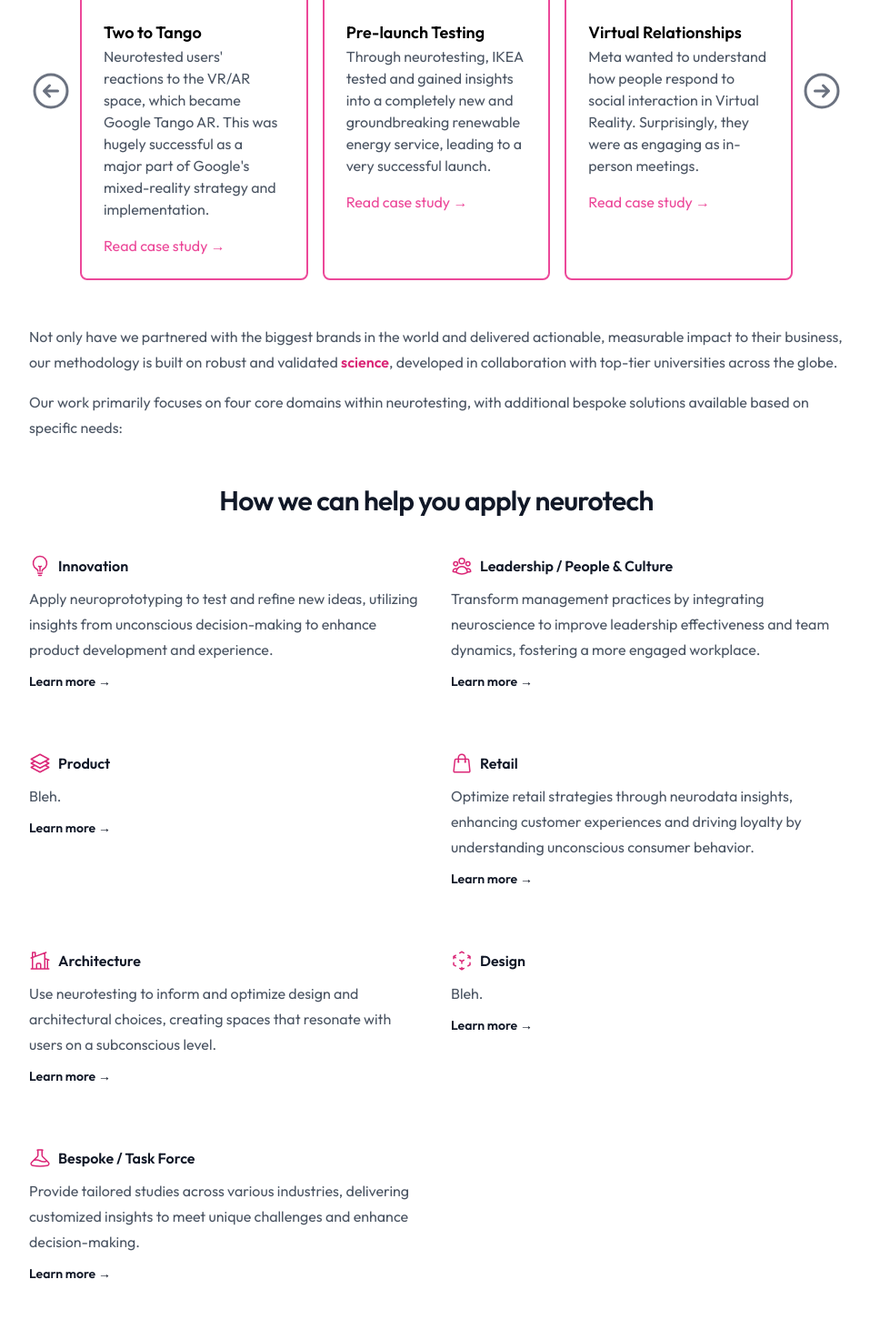
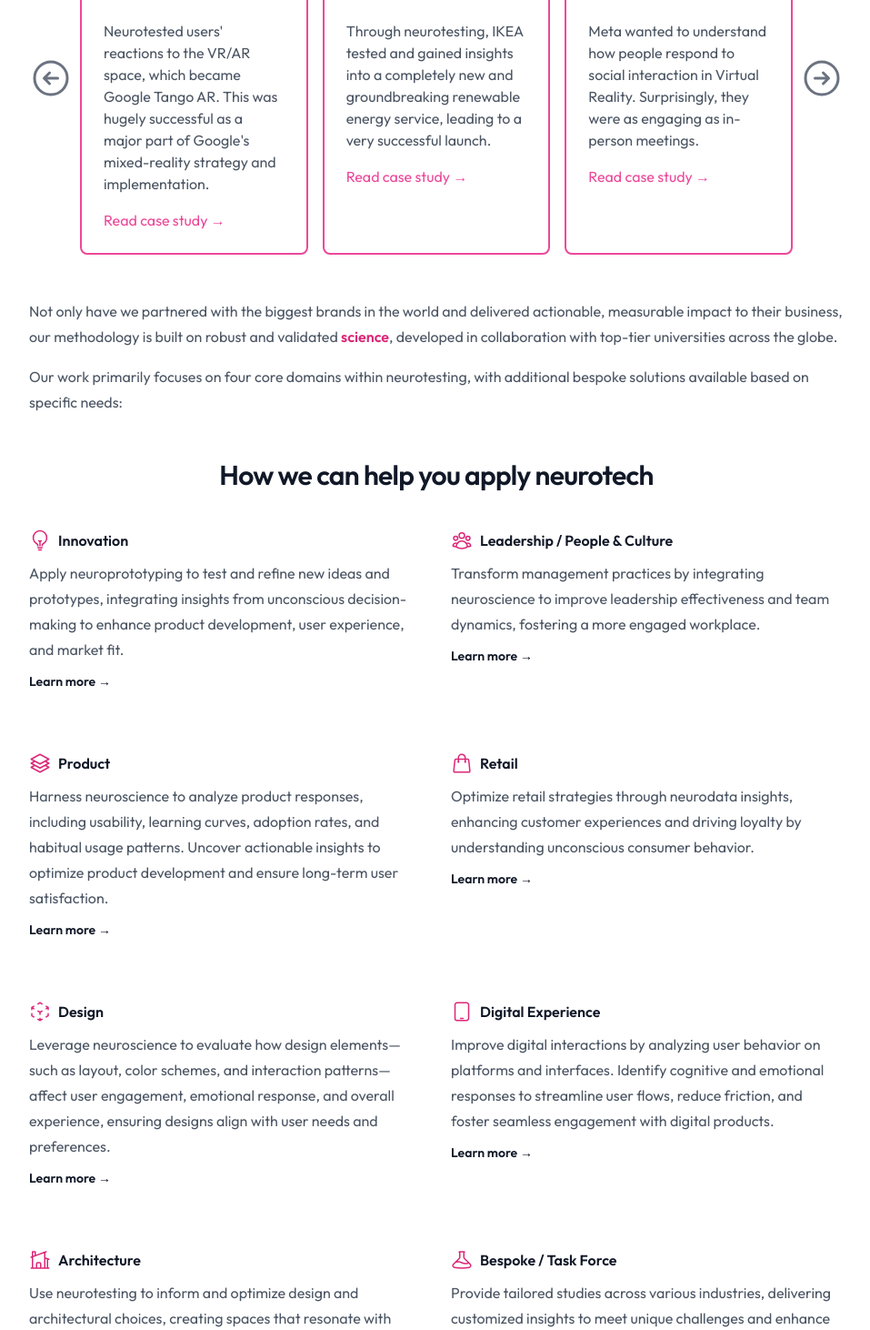
Before and after one commit to cognii-io/cognii-io.github.io, an Eleventy site: page src/index.njk in a window 1280 px wide. Shown: the part 2758-4220 px from the top of the page at 91% size, without its empty margins (160-1117 px from the left). Built offline with nearby package versions, Linux system fonts and the light colour scheme; Eleventy itself is replaced by a stand-in of ours; files that its build step writes are made by us from their sources.

Commit message:
A bit more solutions

```diff
--- a/src/_includes/case.njk
+++ b/src/_includes/case.njk
@@ -7,7 +7,7 @@
                 <figure>
                     <img class="mx-auto max-w-md h-auto max-h-24 w-full object-contain" src="/img/{{ page.fileSlug }}.svg" alt="{{ client }} neurotesting case" />
                 </figure>
-                <h1 class="mt-6 text-pretty text-3xl font-semibold tracking-tight text-gray-900 sm:text-4xl lg:text-balance">Use case: {{ client }} — {{ title }}</h1>
+                <h1 class="mt-6 text-pretty text-3xl font-semibold tracking-tight text-gray-900 sm:text-4xl lg:text-balance">Use case: {{ client }} — {{ headline }}</h1>
                 <p class="mt-8 text-pretty text-lg font-medium text-gray-500 sm:text-xl/8">{{ lead }}</p>
             </header>
 
--- a/src/about.njk
+++ b/src/about.njk
@@ -1,4 +1,5 @@
 ---
 layout: base.njk
 title: Cognii - The Neurotesting Consultants
+description:
 ---
--- a/src/cases.njk
+++ b/src/cases.njk
@@ -1,6 +1,7 @@
 ---
 layout: base.njk
-title: Cognii - The Neurotesting Consultants
+title: Use cases for applying neuroscience
+description:
 ---
 
   <div class="bg-white">
@@ -28,7 +29,7 @@ title: Cognii - The Neurotesting Consultants
                 <div class="flex items-center justify-center">
                   <img src="/img/{{ case.fileSlug }}.svg" alt="{{ case.data.client }}" class="w-auto h-10"/>
                 </div>
-                <h4 class="font-semibold text-lg pt-6">{{ case.data.title }}</h4>
+                <h4 class="font-semibold text-lg pt-6">{{ case.data.headline }}</h4>
                 <p class="text-gray-600 pb-4">{{ case.data.lead }}</p>
                 <p class="text-pink-500">
                   <a href="/cases/{{ case.fileSlug }}/">
--- a/src/cases/google.md
+++ b/src/cases/google.md
@@ -1,7 +1,8 @@
 ---
 client: Google
-title: Two to Tango
+headline: Two to Tango
 lead: Neurotested users' reactions to the VR/AR space, which became Google Tango AR. This was hugely successful as a major part of Google's mixed-reality strategy and implementation.
+title:
 description:
 tags:
 ---
--- a/src/cases/ikea.md
+++ b/src/cases/ikea.md
@@ -1,7 +1,8 @@
 ---
 client: IKEA
-title: Pre-launch Testing
+headline: Pre-launch Testing
 lead: Through neurotesting, IKEA tested and gained insights into a completely new and groundbreaking renewable energy service, leading to a very successful launch.
+title:
 description: A case study on IKEA's entry into the renewable energy market using NeuroPrototyping
 tags:
 ---
--- a/src/cases/meta.md
+++ b/src/cases/meta.md
@@ -1,7 +1,9 @@
 ---
 client: Meta
-title: Virtual Relationships
+headline: Virtual Relationships
 lead: Meta wanted to understand how people respond to social interaction in Virtual Reality. Surprisingly, they were as engaging as in-person meetings.
+title:
 description:
 tags:
+- prototyping
 ---
--- a/src/cases/spotify.md
+++ b/src/cases/spotify.md
@@ -1,7 +1,8 @@
 ---
 client: Spotify
-title: Beat of a billion
+headline: Beat of a billion
 lead: Used neurotech to measure people's emotional responses to music. Applied machine learning and AI to create the "Beat of a Billion" for Spotify's launch in India.
+title:
 description:
 tags:
 ---
--- a/src/cases/tesco.md
+++ b/src/cases/tesco.md
@@ -1,7 +1,8 @@
 ---
 client: TESCO
-title: Setting the Mood
+headline: Setting the Mood
 lead: Neurotested customers' mood responses in virtual environments with VR to help TESCO identify the best-designed store entrances and maximize in-store engagement.
+title:
 description:
 tags:
 ---
--- a/src/cases/visa.md
+++ b/src/cases/visa.md
@@ -1,7 +1,8 @@
 ---
 client: Visa
-title: Zlatan Sound
+headline: Zlatan Sound
 lead: Visa wanted a signature sound for successful card payments. We helped identify the optimal sound, later dubbed the Zlatan Sound after the campaign's celebrity ambassador.
+title:
 description:
 tags:
 ---
--- a/src/cases/vodafone.md
+++ b/src/cases/vodafone.md
@@ -1,7 +1,8 @@
 ---
 client: Vodafone
-title: Streaming Horrors
+headline: Streaming Horrors
 lead: Partnering with Vodafone and Ericsson, we uncovered the effect of streaming delays — turns out it's about the same as watching a horror movie!
+title:
 description:
 tags:
 ---
--- a/src/index.njk
+++ b/src/index.njk
@@ -1,6 +1,7 @@
 ---
 layout: base.njk
 title: Cognii - The Neurotesting Consultants
+description:
 ---
 
   <!-- Hero -->
@@ -141,7 +142,7 @@ title: Cognii - The Neurotesting Consultants
               </svg>
               <span>Innovation</span>
             </dt>
-            <dd class="mt-2 text-base/7 text-gray-600 mb-2">Apply neuroprototyping to test and refine new ideas, utilizing insights from unconscious decision-making to enhance product development and experience.</dd>
+            <dd class="mt-2 text-base/7 text-gray-600 mb-2">Apply neuroprototyping to test and refine new ideas and prototypes, integrating insights from unconscious decision-making to enhance product development, user experience, and market fit.</dd>
             <a href="/solutions/#innovation" class="text-sm/6 font-semibold text-gray-900">Learn more <span aria-hidden="true">→</span></a>
           </div>
           <div class="relative">
@@ -161,7 +162,7 @@ title: Cognii - The Neurotesting Consultants
               </svg>
             <span>Product</span>
             </dt>
-            <dd class="mt-2 text-base/7 text-gray-600 mb-2">Bleh.</dd>
+            <dd class="mt-2 text-base/7 text-gray-600 mb-2">Harness neuroscience to analyze product responses, including usability, learning curves, adoption rates, and habitual usage patterns. Uncover actionable insights to optimize product development and ensure long-term user satisfaction.</dd>
             <a href="/solutions/#product" class="text-sm/6 font-semibold text-gray-900">Learn more <span aria-hidden="true">→</span></a>
           </div>
           <div class="relative">
@@ -177,22 +178,32 @@ title: Cognii - The Neurotesting Consultants
           <div class="relative">
             <dt class="flex items-center gap-x-2 text-base/7 font-semibold text-gray-900">
               <svg class="size-6 text-pink-600" fill="none" viewBox="0 0 24 24" stroke-width="1.5" stroke="currentColor" aria-hidden="true" data-slot="icon">
+                <path stroke-linecap="round" stroke-linejoin="round" d="m21 7.5-2.25-1.313M21 7.5v2.25m0-2.25-2.25 1.313M3 7.5l2.25-1.313M3 7.5l2.25 1.313M3 7.5v2.25m9 3 2.25-1.313M12 12.75l-2.25-1.313M12 12.75V15m0 6.75 2.25-1.313M12 21.75V19.5m0 2.25-2.25-1.313m0-16.875L12 2.25l2.25 1.313M21 14.25v2.25l-2.25 1.313m-13.5 0L3 16.5v-2.25" />
+              </svg>
+              <span>Design</span>
+            </dt>
+            <dd class="mt-2 text-base/7 text-gray-600 mb-2">Leverage neuroscience to evaluate how design elements—such as layout, color schemes, and interaction patterns—affect user engagement, emotional response, and overall experience, ensuring designs align with user needs and preferences.</dd>
+            <a href="/solutions/#design" class="text-sm/6 font-semibold text-gray-900">Learn more <span aria-hidden="true">→</span></a>
+          </div>
+          <div class="relative">
+            <dt class="flex items-center gap-x-2 text-base/7 font-semibold text-gray-900">
+              <svg class="size-6 text-pink-600" fill="none" viewBox="0 0 24 24" stroke-width="1.5" stroke="currentColor" aria-hidden="true" data-slot="icon">
+                <path stroke-linecap="round" stroke-linejoin="round" d="M10.5 19.5h3m-6.75 2.25h10.5a2.25 2.25 0 0 0 2.25-2.25v-15a2.25 2.25 0 0 0-2.25-2.25H6.75A2.25 2.25 0 0 0 4.5 4.5v15a2.25 2.25 0 0 0 2.25 2.25Z" />
+              </svg>
+              <span>Digital Experience</span>
+            </dt>
+            <dd class="mt-2 text-base/7 text-gray-600 mb-2">Improve digital interactions by analyzing user behavior on platforms and interfaces. Identify cognitive and emotional responses to streamline user flows, reduce friction, and foster seamless engagement with digital products.</dd>
+            <a href="/solutions/#bespoke-task-force" class="text-sm/6 font-semibold text-gray-900">Learn more <span aria-hidden="true">→</span></a>
+          </div>
+          <div class="relative">
+            <dt class="flex items-center gap-x-2 text-base/7 font-semibold text-gray-900">
+              <svg class="size-6 text-pink-600" fill="none" viewBox="0 0 24 24" stroke-width="1.5" stroke="currentColor" aria-hidden="true" data-slot="icon">
                 <path stroke-linecap="round" stroke-linejoin="round" d="M8.25 21v-4.875c0-.621.504-1.125 1.125-1.125h2.25c.621 0 1.125.504 1.125 1.125V21m0 0h4.5V3.545M12.75 21h7.5V10.75M2.25 21h1.5m18 0h-18M2.25 9l4.5-1.636M18.75 3l-1.5.545m0 6.205 3 1m1.5.5-1.5-.5M6.75 7.364V3h-3v18m3-13.636 10.5-3.819" />
               </svg>
               <span>Architecture</span>
             </dt>
             <dd class="mt-2 text-base/7 text-gray-600 mb-2">Use neurotesting to inform and optimize design and architectural choices, creating spaces that resonate with users on a subconscious level.</dd>
             <a href="/solutions/#architecture" class="text-sm/6 font-semibold text-gray-900">Learn more <span aria-hidden="true">→</span></a>
-          </div>
-          <div class="relative">
-            <dt class="flex items-center gap-x-2 text-base/7 font-semibold text-gray-900">
-              <svg class="size-6 text-pink-600" fill="none" viewBox="0 0 24 24" stroke-width="1.5" stroke="currentColor" aria-hidden="true" data-slot="icon">
-                <path stroke-linecap="round" stroke-linejoin="round" d="m21 7.5-2.25-1.313M21 7.5v2.25m0-2.25-2.25 1.313M3 7.5l2.25-1.313M3 7.5l2.25 1.313M3 7.5v2.25m9 3 2.25-1.313M12 12.75l-2.25-1.313M12 12.75V15m0 6.75 2.25-1.313M12 21.75V19.5m0 2.25-2.25-1.313m0-16.875L12 2.25l2.25 1.313M21 14.25v2.25l-2.25 1.313m-13.5 0L3 16.5v-2.25" />
-              </svg>
-              <span>Design</span>
-            </dt>
-            <dd class="mt-2 text-base/7 text-gray-600 mb-2">Bleh.</dd>
-            <a href="/solutions/#design" class="text-sm/6 font-semibold text-gray-900">Learn more <span aria-hidden="true">→</span></a>
           </div>
           <div class="relative">
             <dt class="flex items-center gap-x-2 text-base/7 font-semibold text-gray-900">
--- a/src/science.njk
+++ b/src/science.njk
@@ -1,6 +1,7 @@
 ---
 layout: base.njk
 title: Cognii - The Neurotesting Consultants
+description:
 ---
 
 <!-- Hero -->
--- a/src/solutions.njk
+++ b/src/solutions.njk
@@ -1,6 +1,7 @@
 ---
 layout: base.njk
 title: Cognii - The Neurotesting Consultants
+description:
 ---
 
 <!-- Hero -->
```
